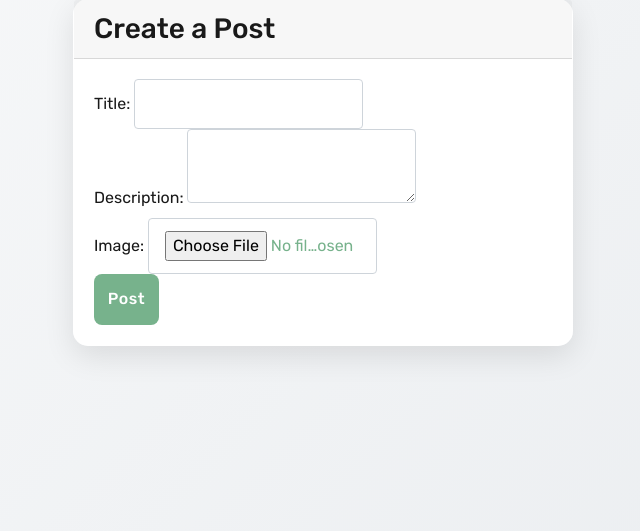
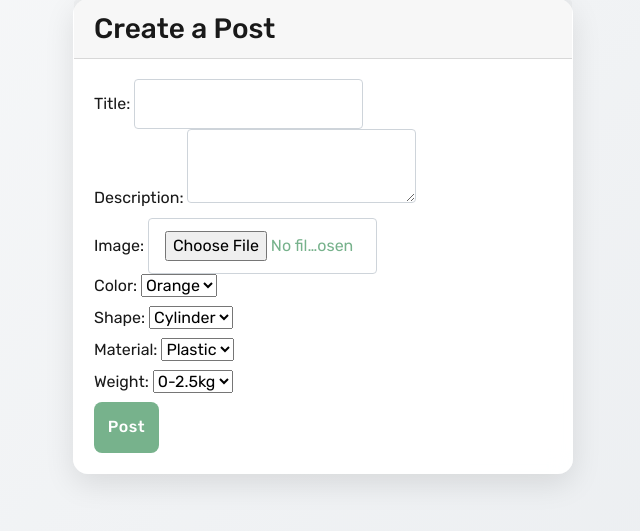
Before and after one commit to erkingonultas/SWE-573-Erkin-Gonultas, a Django app: page /post/ in a window 1280 px wide. Shown: the part 95-626 px from the top of the page, without its empty margins (317-957 px from the left). Run offline with Django 4.2, Linux system fonts and the light colour scheme; a user stored in the database is signed in; parts of the project's set-up code (start-up, migrations or seed data) failed here and were passed over.

Commit message:
added missing fields to the post model

```diff
--- a/lydianAPI/users/templates/forum/create_post.html
+++ b/lydianAPI/users/templates/forum/create_post.html
@@ -6,7 +6,7 @@
             Create a Post
         </h3>
         <div class="card-body">
-            <form method="post" enctype="multipart/form-data">  <!-- Add enctype for file upload -->
+            <form method="post" enctype="multipart/form-data"> <!-- Add enctype for file upload -->
                 {% csrf_token %}
                 <label>Title:</label>
                 <input type="text" name="title" required><br>
@@ -14,6 +14,36 @@
                 <textarea name="description" required></textarea><br>
                 <label>Image:</label>
                 <input type="file" name="image"><br>
+                <label for="color">Color:</label>
+                <select id="color" name="color">
+                    <option value="orange">Orange</option>
+                    <option value="white">White</option>
+                    <option value="beige">Beige</option>
+                    <option value="black">Black</option>
+                    <option value="other">Other</option>
+                </select><br>
+
+                <label for="shape">Shape:</label>
+                <select id="shape" name="shape">
+                    <option value="cylinder">Cylinder</option>
+                    <option value="square">Square</option>
+                    <option value="other">Other</option>
+                </select><br>
+
+                <label for="material">Material:</label>
+                <select id="material" name="material">
+                    <option value="plastic">Plastic</option>
+                    <option value="metal">Metal</option>
+                    <option value="other">Other</option>
+                </select><br>
+
+                <label for="weight">Weight:</label>
+                <select id="weight" name="weight">
+                    <option value="0-2.5kg">0-2.5kg</option>
+                    <option value="2.5-5kg">2.5-5kg</option>
+                    <option value="5-10kg">5-10kg</option>
+                    <option value="other">Other</option>
+                </select><br>
                 <button class="btn btn-register" type="submit">Post</button>
             </form>
         </div>
--- a/lydianAPI/users/views.py
+++ b/lydianAPI/users/views.py
@@ -41,6 +41,10 @@ def create_post(request):
     if request.method == 'POST':
         title = request.POST['title']
         description = request.POST['description']
+        color = request.POST['color']
+        shape = request.POST['shape']
+        material = request.POST['material']
+        weight = request.POST['weight']
         image = request.FILES.get('image')
         image_url = None
 
@@ -56,7 +60,15 @@ def create_post(request):
             image_url = blob.public_url
 
         # Create the post with the Firebase image URL
-        Post.objects.create(title=title, description=description, image_url=image_url, author=request.user)
+        Post.objects.create(
+            title=title,
+            description=description,
+            image_url=image_url,
+            color=color,
+            shape=shape,
+            material=material,
+            weight=weight, author=request.user,
+        )
         return redirect('index')
 
     return render(request, 'forum/create_post.html')
```
Also changed, not shown: lydianAPI/users/models.py (+33 -0 lines), lydianAPI/users/templates/components/post_detail.html (+7 -3 lines), lydianAPI/users/migrations/0004_post_color_post_material_post_shape_post_weight.py (added).
